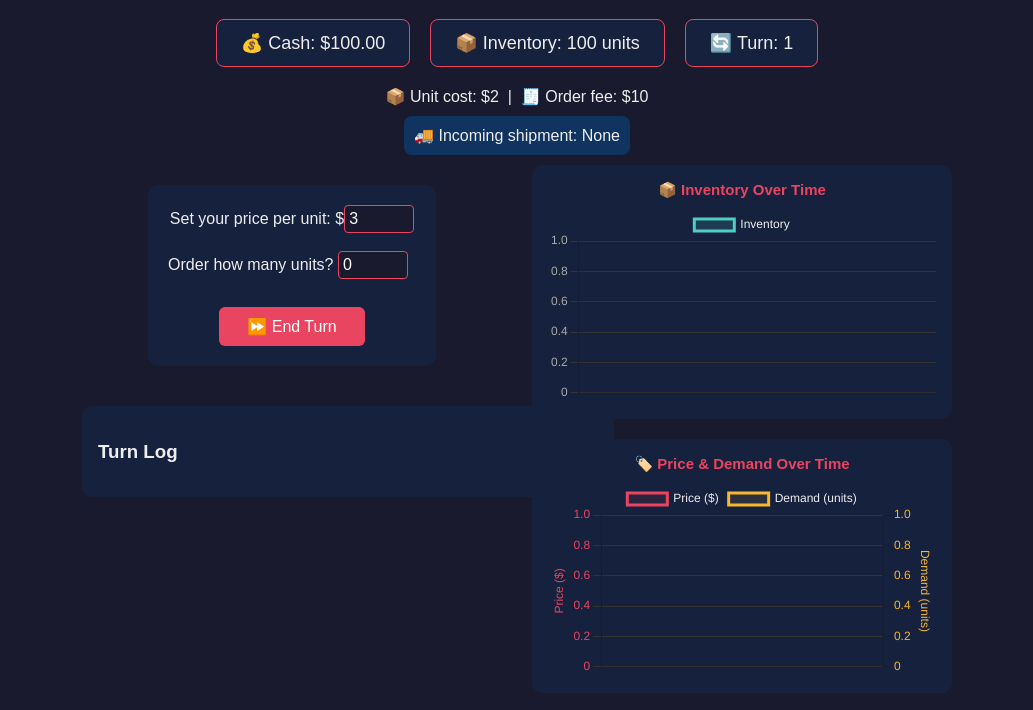
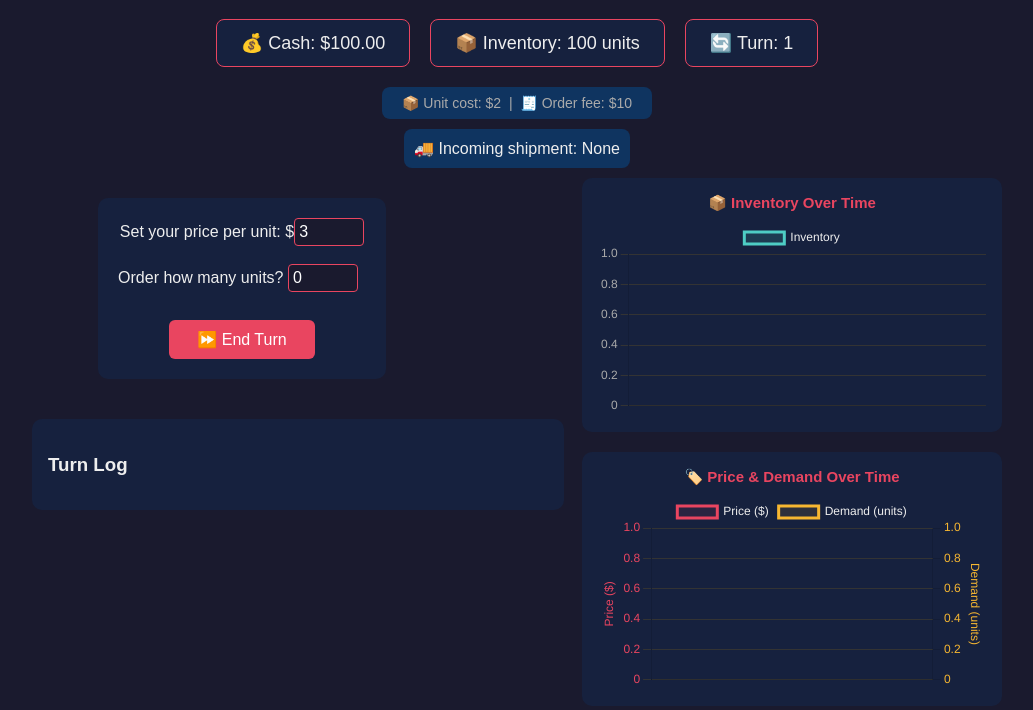
Before and after one commit to alexhocken/supply-chain-game, a plain HTML site: page index.html in a window 1280 px wide. Shown: the part 90-800 px from the top of the page, without its empty margins (123-1156 px from the left). Drawn offline with nearby package versions, Linux system fonts and the light colour scheme.

Commit message:
Update style.css

```diff
--- a/style.css
+++ b/style.css
@@ -107,6 +107,7 @@ button:hover { background: #c73652; }
   flex-direction: column;
   gap: 20px;
   width: 420px;
+  margin-left: 100px;
 }
 
 .chart-box {
@@ -121,3 +122,13 @@ button:hover { background: #c73652; }
   color: #e94560;
   text-align: center;
 }
+
+#cost-info {
+  background: #0f3460;
+  border-radius: 8px;
+  padding: 8px 20px;
+  margin: 10px auto;
+  width: fit-content;
+  font-size: 14px;
+  color: #aaa;
+}
```
